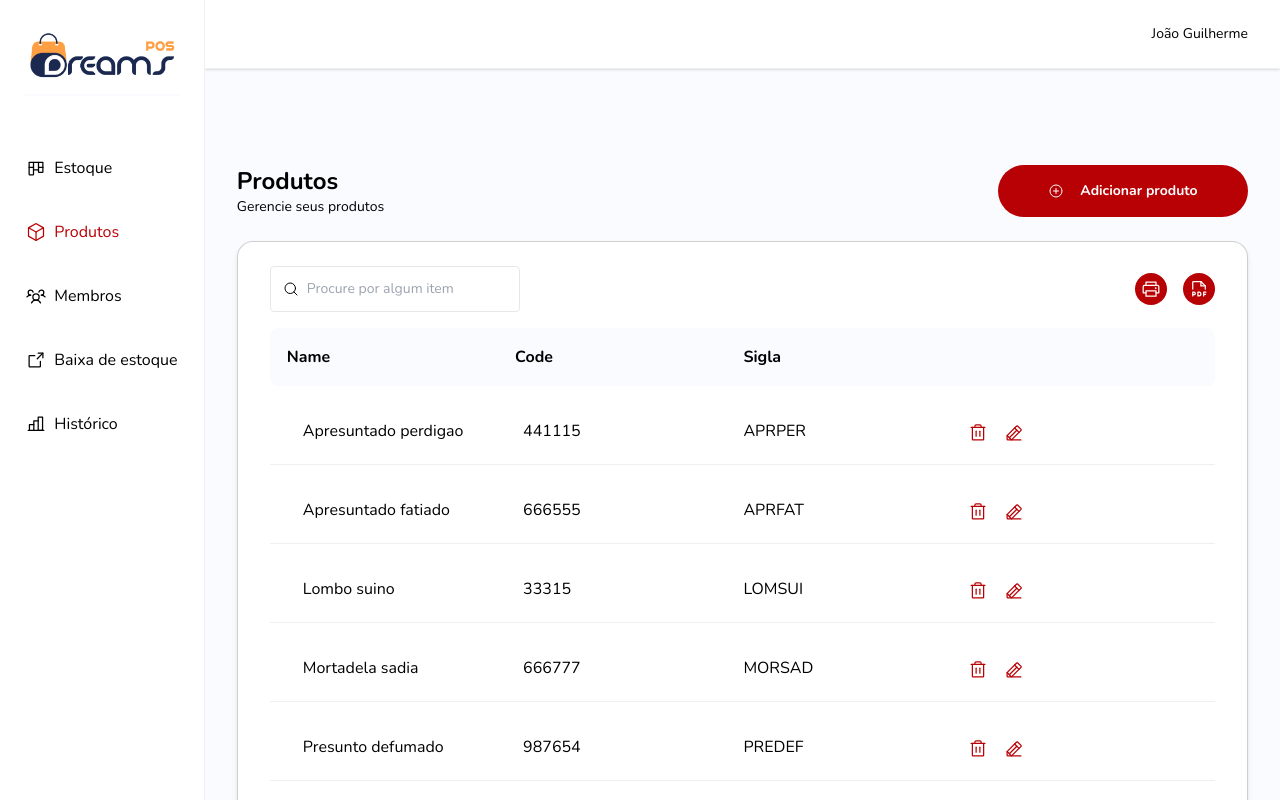
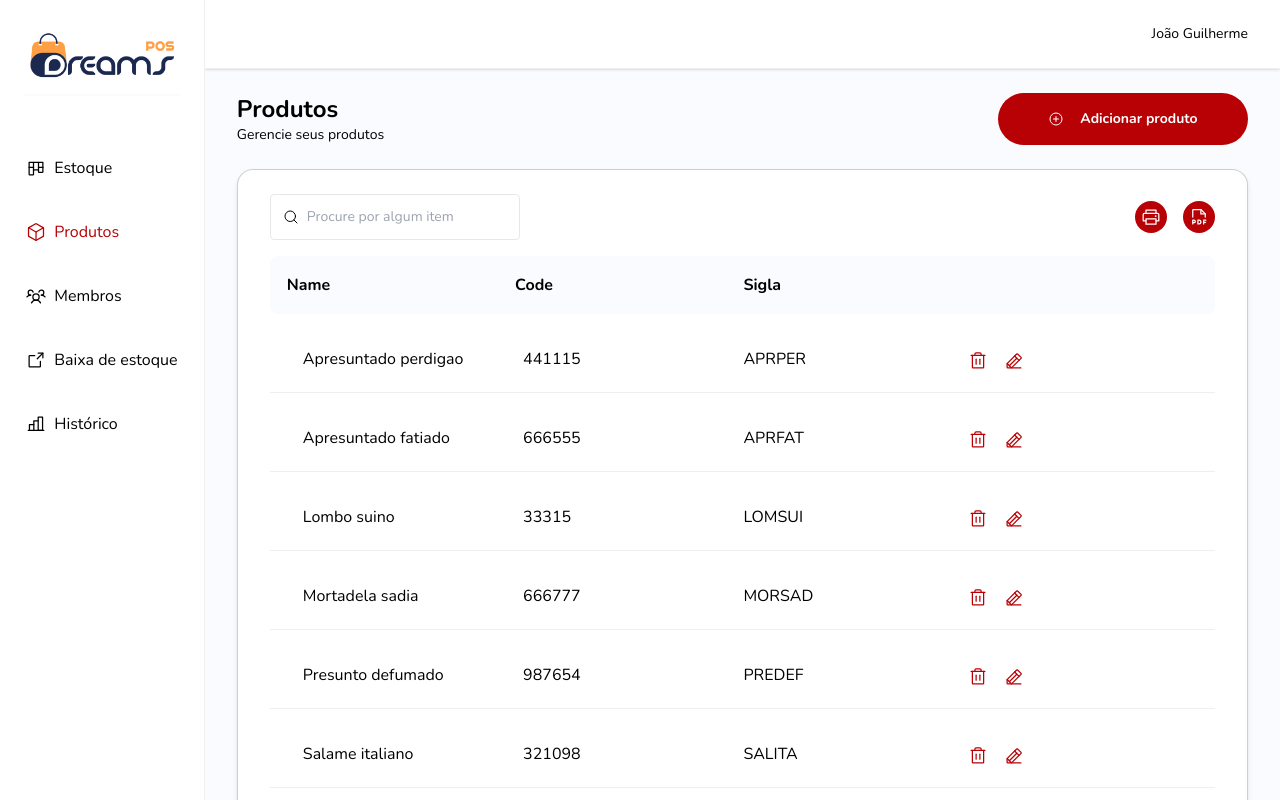
Before and after one commit to jguilhermesl/vf-inventory-frontend, a Next.js app: page /products in a window 1280 px wide. Shown: the top 800 px of the page. Built offline with nearby package versions, Linux system fonts and the light colour scheme.

Commit message:
fix responsiveness

```diff
--- a/src/components/layouts/LayoutWithSidebar.tsx
+++ b/src/components/layouts/LayoutWithSidebar.tsx
@@ -43,13 +43,13 @@ export const LayoutWithSidebar = ({
               <Paragraph>João Guilherme</Paragraph>
             </div>
           </header>
-          <div className="mt-6 lg:mt-24 px-4 lg:px-8">{children}</div>
+          <div className="mt-6 px-4 lg:px-8">{children}</div>
         </div>
       </div>
       {sidebarIsOpen && (
         <div
           className={clsx(
-            'bg-[#00000030] h-[100vh] w-full flex fixed top-0 right-0 left-0 transition-all duration-1000 ease-in-out'
+            'bg-[#00000030] h-[100vh] w-full fixed top-0 right-0 left-0 transition-all duration-1000 ease-in-out flex lg:hidden'
           )}
         >
           <div
```
